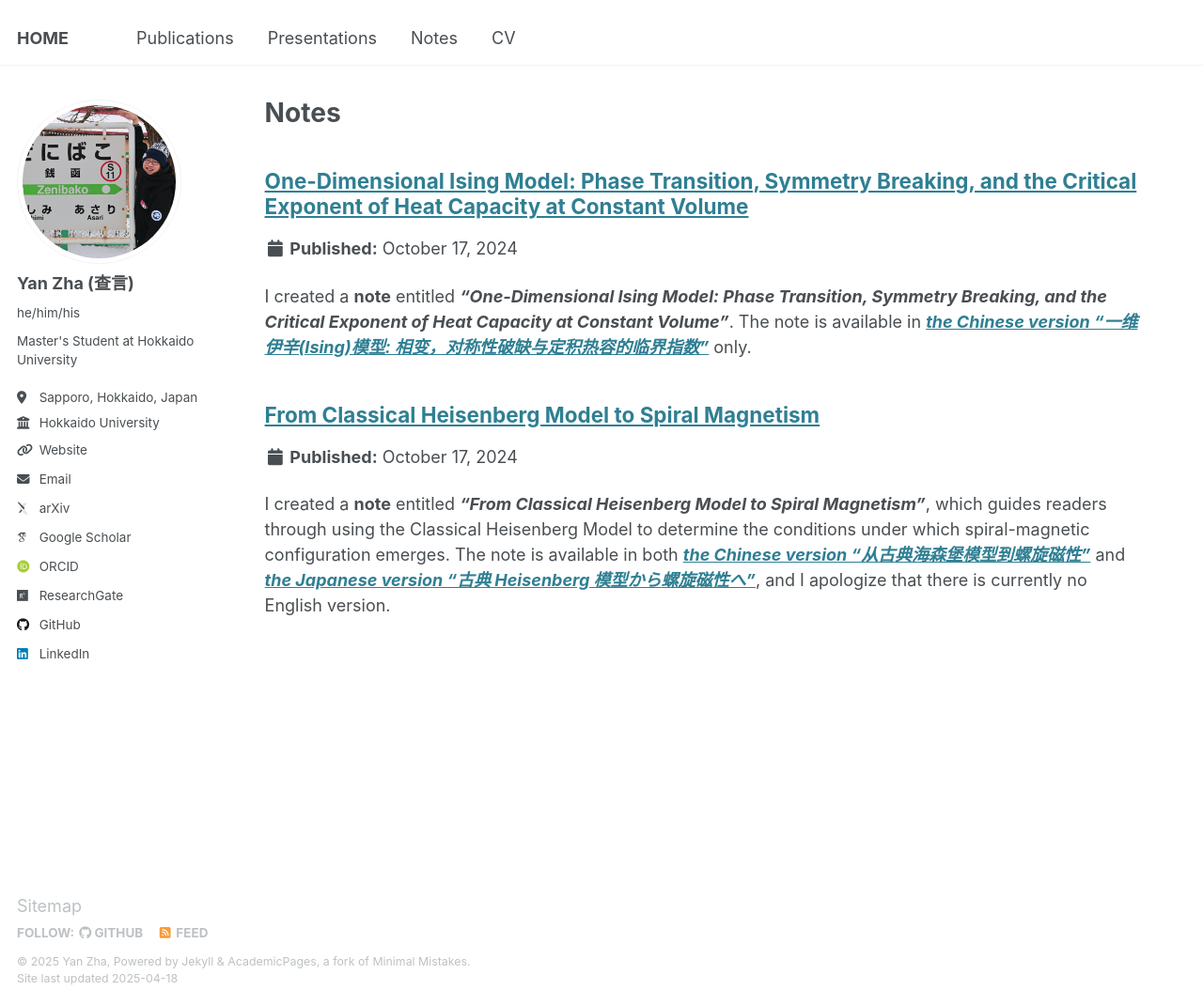
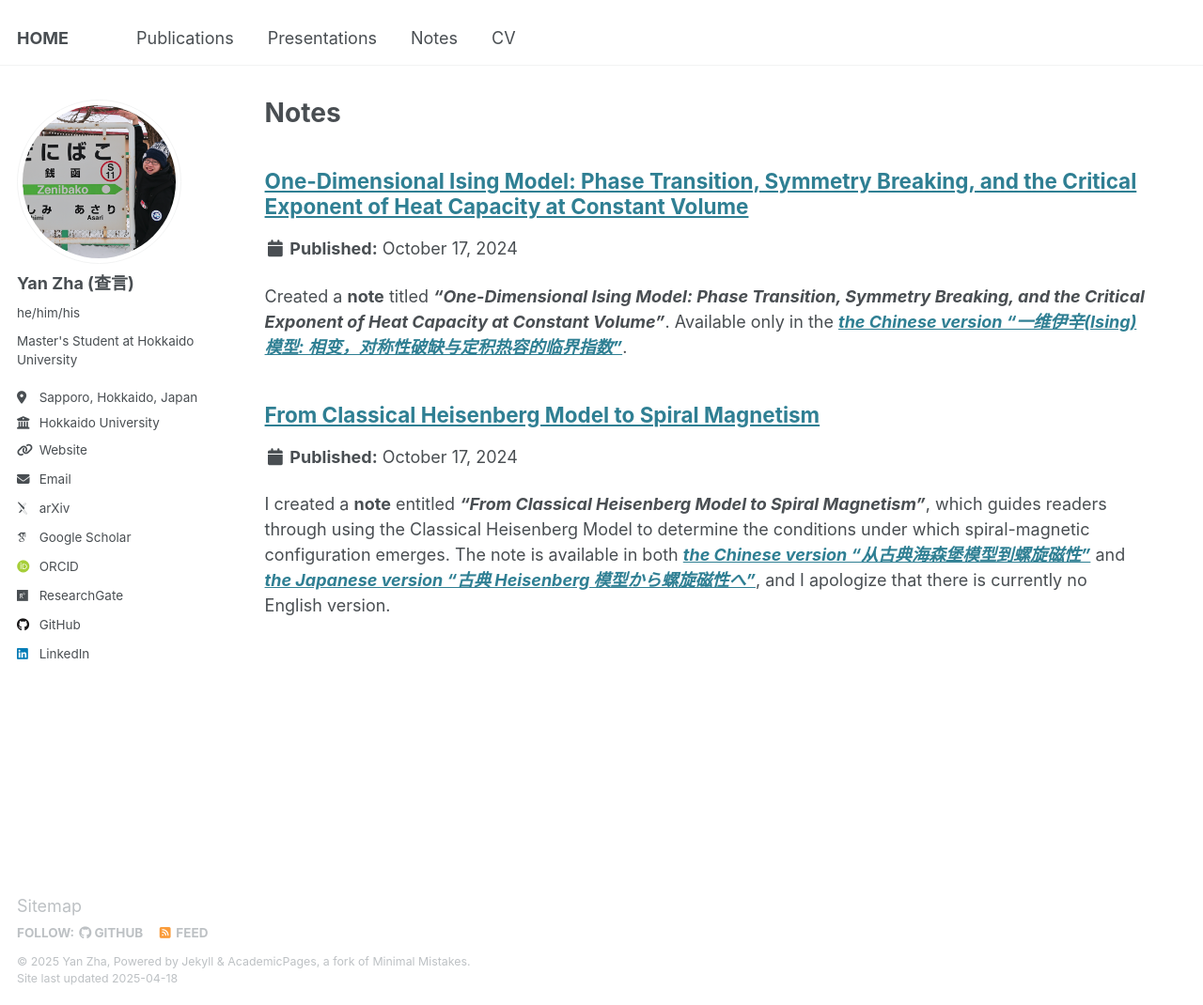
Before and after one commit to yzhacn/yzhacn.github.io, a Jekyll site: the page built from _pages/notes.html, in a window 1280 px wide and 1070 px high. Shown: the whole window at 94% size. Built offline with Jekyll 4.4.1, drawn with Linux system fonts in a browser that asks for light colours; some web fonts are replaced.

Commit message:
Update 20241017_ising.md

```diff
--- a/_notes/20241017_ising.md
+++ b/_notes/20241017_ising.md
@@ -4,4 +4,4 @@ date: 2024-10-17
 categories: statisticalmechanics
 ---
 
-I created a **note** entitled ***"One-Dimensional Ising Model: Phase Transition, Symmetry Breaking, and the Critical Exponent of Heat Capacity at Constant Volume"***. The note is available in ***[the Chinese version “一维伊辛(Ising)模型: 相变，对称性破缺与定积热容的临界指数”](https://yzhacn.github.io/files/20241017_ising.pdf)*** only.
+Created a **note** titled ***"One-Dimensional Ising Model: Phase Transition, Symmetry Breaking, and the Critical Exponent of Heat Capacity at Constant Volume"***. Available only in the ***[the Chinese version “一维伊辛(Ising)模型: 相变，对称性破缺与定积热容的临界指数”](https://yzhacn.github.io/files/20241017_ising.pdf)***.
```
